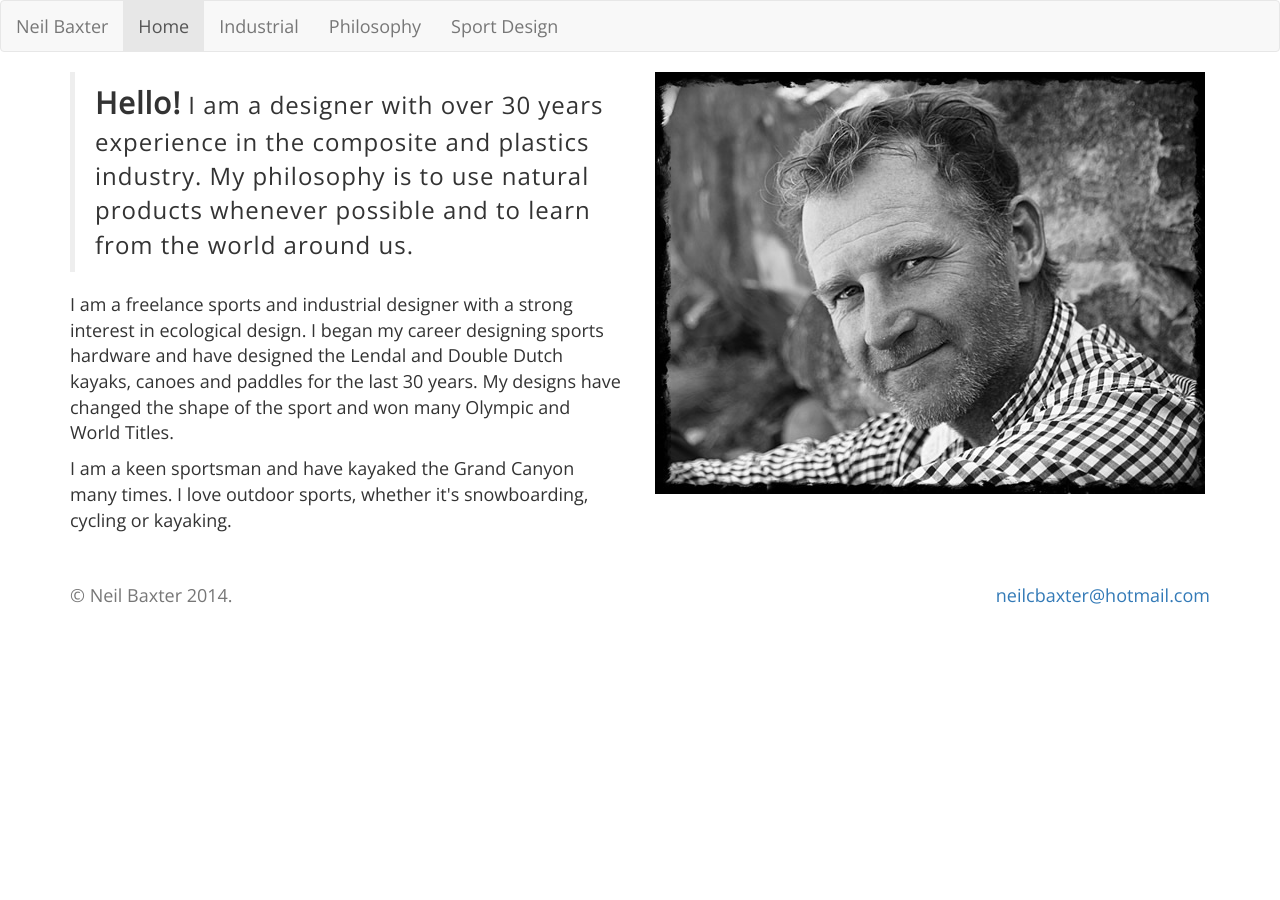
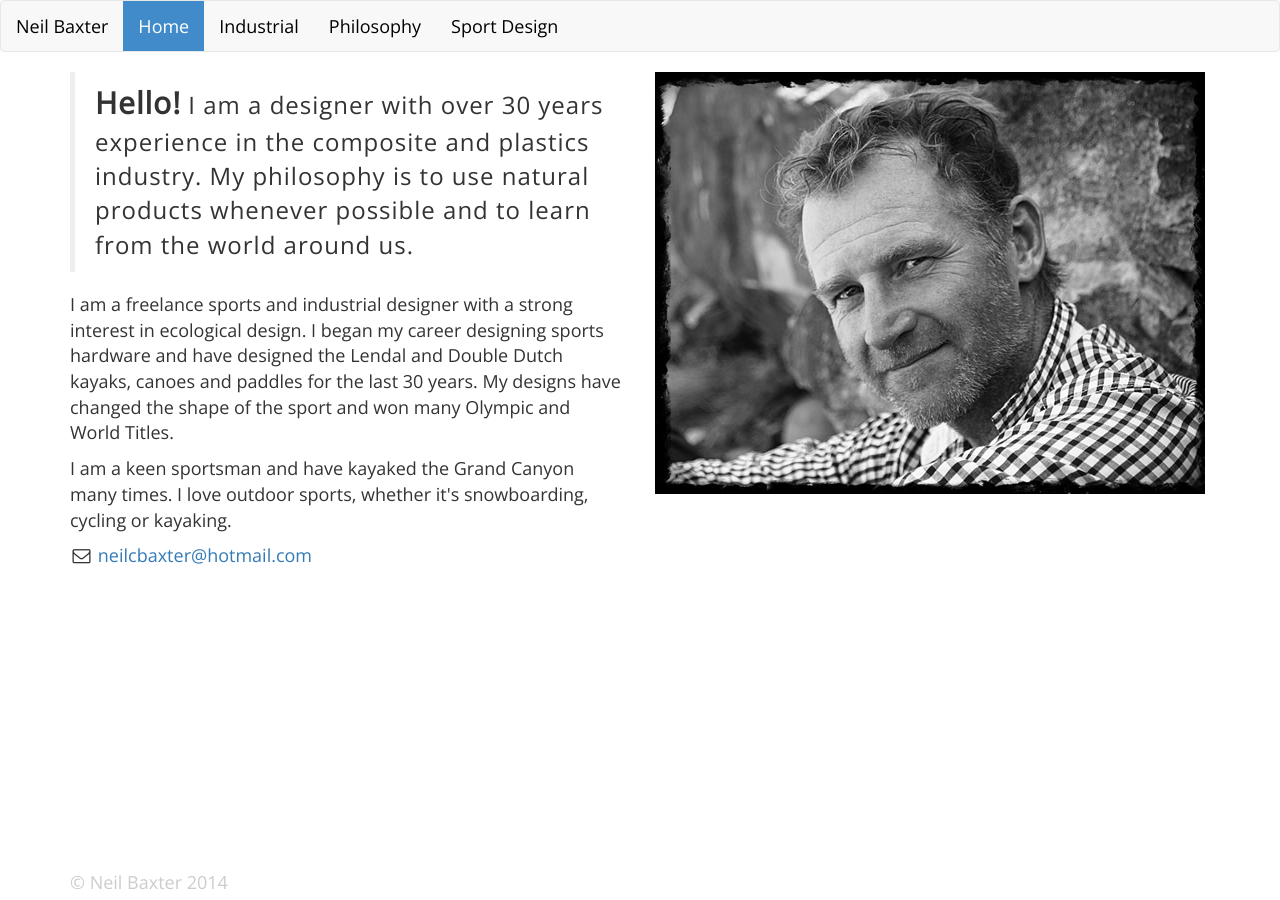
Before and after one commit to neilcbaxter/neilcbaxter.github.io, a Jekyll site: the page built from index.html, in a window 1280 px wide. Built offline with Jekyll 4.4.1, drawn with Linux system fonts in a browser that asks for light colours; nearby versions of some CDN libraries.

Commit message:
Tweaks to design

```diff
--- a/_includes/footer.html
+++ b/_includes/footer.html
@@ -1,5 +1,7 @@
 <footer>
   <div class="container">
-    <p>&copy; Neil Baxter {{ 'now' | date: "%Y" }}. <a class="pull-right" href="mailto:neilcbaxter@hotmail.com">neilcbaxter@hotmail.com</a></p>
+    <p>
+      &copy; Neil Baxter {{ 'now' | date: "%Y" }}
+    </p>
   </div>
 </footer>
--- a/_includes/head.html
+++ b/_includes/head.html
@@ -8,6 +8,7 @@
 
   <!-- Custom CSS -->
   <link rel="stylesheet" href="//maxcdn.bootstrapcdn.com/bootstrap/3.2.0/css/bootstrap.min.css">
+  <link href="//maxcdn.bootstrapcdn.com/font-awesome/4.1.0/css/font-awesome.min.css" rel="stylesheet">
   <link rel="stylesheet" href="{{ "/css/main.css" | prepend: site.baseurl }}">
 
   <script src="//code.jquery.com/jquery-1.11.0.min.js"></script>
--- a/css/main.scss
+++ b/css/main.scss
@@ -1,6 +1,45 @@
 ---
 ---
 @import url(http://fonts.googleapis.com/css?family=Open+Sans);
+
+$footer-height: 50px;
+
+html {
+  position: relative;
+  min-height: 100%;
+}
+body {
+  margin-bottom: $footer-height;
+}
+
+footer {
+  bottom: 0;
+  color: #ccc;
+  height: $footer-height;
+  padding: 20px 0 5px;
+  position: absolute;
+  width: 100%;
+
+  p {
+    margin: 0;
+  }
+
+}
+
+.navbar-default .navbar-brand {
+  color: black;
+}
+
+.navbar-default .navbar-nav > .active > a,
+.navbar-default .navbar-nav > .active > a:hover,
+.navbar-default .navbar-nav > .active > a:focus {
+  background-color: #428bca;
+  color: white;
+}
+
+.navbar-default .navbar-nav > li > a {
+  color: black;
+}
 
 body {
   font-family: "Open Sans", "Helvetica Neue",Helvetica,Arial,sans-serif;
@@ -32,8 +71,3 @@ img {
 sup {
   color: red;
 }
-
-footer {
-  color: #777;
-  margin-top: 40px;
-}
--- a/index.html
+++ b/index.html
@@ -17,6 +17,11 @@ layout: default
     <p>
       I am a keen sportsman and have kayaked the Grand Canyon many times. I love outdoor sports, whether it's snowboarding, cycling or kayaking.
     </p>
+
+    <p>
+      <i class="fa fa-fw fa-envelope-o"></i>&nbsp;<a href="mailto:neilcbaxter@hotmail.com">neilcbaxter@hotmail.com</a>
+    </p>
+
   </div>
 
   <div class="col-md-6">
```
